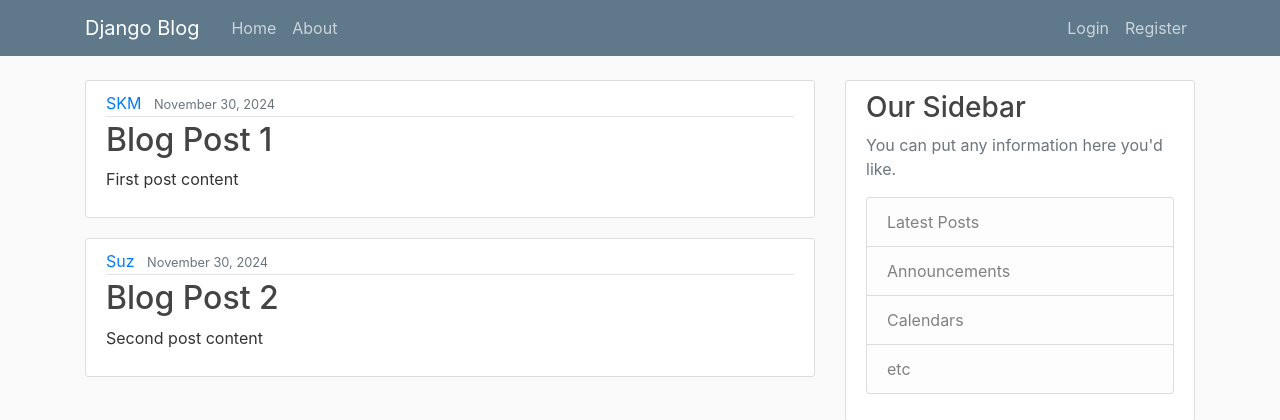
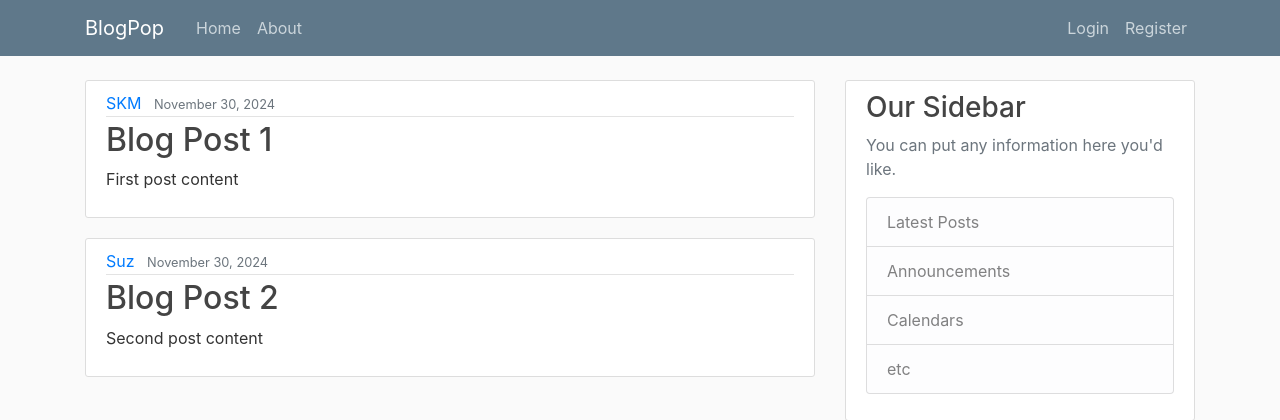
Before and after one commit to Manojjjjjj07/Personalised-Blog-WebApp, a Django app: page / in a window 1280 px wide. Shown: the top 420 px of the page. Run offline with Django 5.2, Linux system fonts and the light colour scheme; some libraries are stand-ins or nearby versions.

Commit message:
Updated Frontend

```diff
--- a/BlogPop/templates/BlogPop/base.html
+++ b/BlogPop/templates/BlogPop/base.html
@@ -20,14 +20,14 @@
     <header class="site-header">
       <nav class="navbar navbar-expand-md navbar-dark bg-steel fixed-top">
         <div class="container">
-          <a class="navbar-brand mr-4" href="{% url 'BlogPop-home' %}">Django Blog</a>
+          <a class="navbar-brand mr-4" href="{% url 'Blog-home' %}">BlogPop</a>
           <button class="navbar-toggler" type="button" data-toggle="collapse" data-target="#navbarToggle" aria-controls="navbarToggle" aria-expanded="false" aria-label="Toggle navigation">
           <span class="navbar-toggler-icon"></span>
           </button>
           <div class="collapse navbar-collapse" id="navbarToggle">
             <div class="navbar-nav mr-auto">
-              <a class="nav-item nav-link" href="{% url 'BlogPop-home' %}">Home</a>
-              <a class="nav-item nav-link" href="{% url 'BlogPop-about' %}">About</a>
+              <a class="nav-item nav-link" href="{% url 'Blog-home' %}">Home</a>
+              <a class="nav-item nav-link" href="{% url 'Blog-about' %}">About</a>
             </div>
             <!-- Navbar Right Side -->
             <div class="navbar-nav">
--- a/BlogPop/urls.py
+++ b/BlogPop/urls.py
@@ -2,6 +2,6 @@ from django.urls import path
 from . import views
 
 urlpatterns = [
-    path('', views.home, name="blog-home"),
-    path('about/', views.about, name="blog-about"),
+    path('', views.home, name="Blog-home"),
+    path('about/', views.about, name="Blog-about"),
 ]
```
